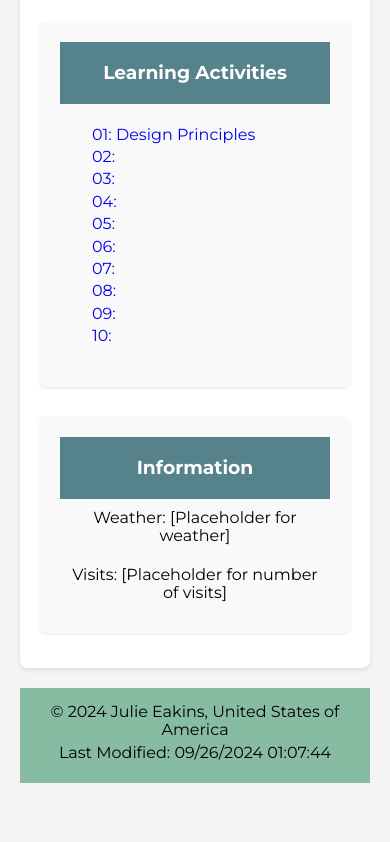
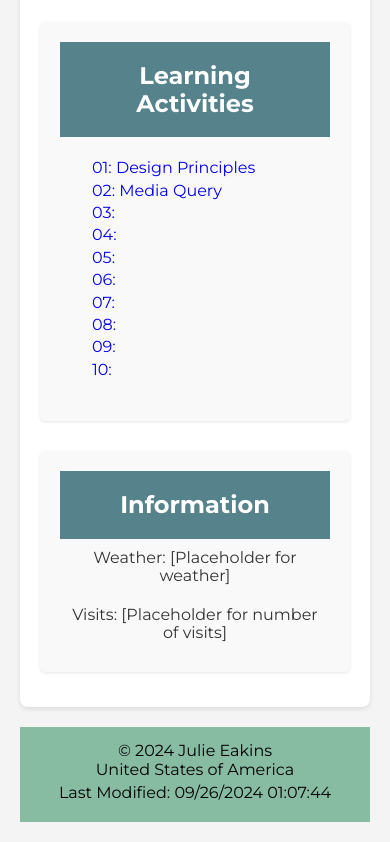
Before and after one commit to byui-webweaver/wdd230, a plain HTML site: page index.html in a window 390 px wide. Shown: the part 659-1501 px from the top of the page. Before the commit the page ends 1462 px from the top, so only its background shows below. Drawn offline with Linux system fonts and the light colour scheme; a web font is replaced by a local one.

Commit message:
Media Query Lesson 02

```diff
--- a/index.html
+++ b/index.html
@@ -7,7 +7,9 @@
     <meta name="description" content= "A home page for the WDD230 course assignment portal with links to activities assigned.">
     <meta name="author" content="Julie Eakins">
     <link rel="stylesheet" href="styles/normalize.css">
+    <link rel="stylesheet" href="styles/custom-normalize.css">
     <link rel="stylesheet" href="styles/base.css">
+    <link rel="stylesheet" href="styles/larger.css">
     <link rel="preconnect" href="https://fonts.googleapis.com">
     <link rel="preconnect" href="https://fonts.gstatic.com" crossorigin>
     <link href="https://fonts.googleapis.com/css2?family=Gowun+Batang:wght@400;700&family=Montserrat:ital,wght@0,100..900;1,100..900&display=swap" rel="stylesheet">
@@ -38,7 +40,7 @@
             <h3>Learning Activities</h3>
             <ul>
                 <li><a href="https://byui-webweaver.github.io/wdd230/lesson02/design.html">01: Design Principles</a></li>
-                <li><a href="#">02:</a></li>
+                <li><a href="https://byui-webweaver.github.io/wdd230/lesson02/media-query.html">02: Media Query</a></li>
                 <li><a href="#">03:</a></li>
                 <li><a href="#">04:</a></li>
                 <li><a href="#">05:</a></li>
@@ -59,7 +61,7 @@
     </main>
     <footer>
         <p>&copy; <span id="currentYear"></span>
-            <span>Julie Eakins,</span>
+            <span>Julie Eakins<br></span>
             <span>United States of America</span>
         </p>
         <p id="lastModified"></p>
```
Also changed, not shown: styles/larger.css (added).
